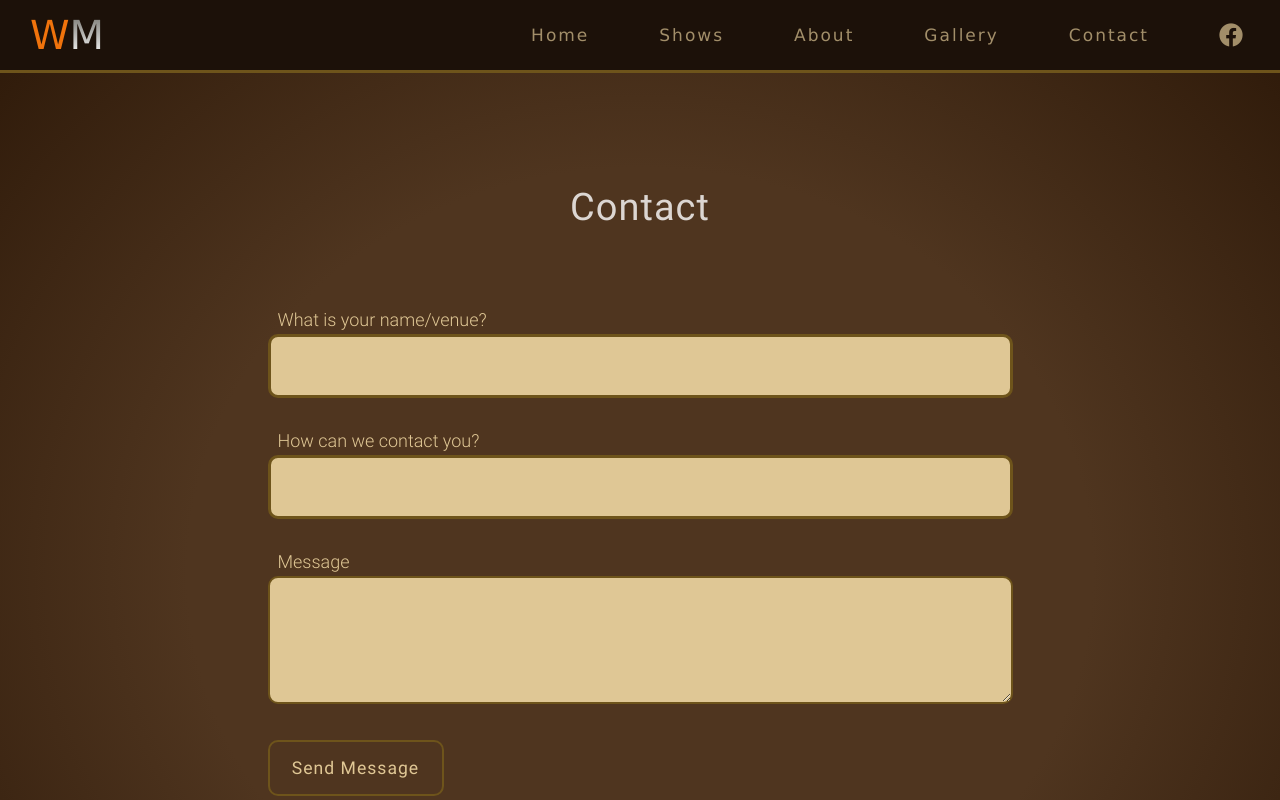
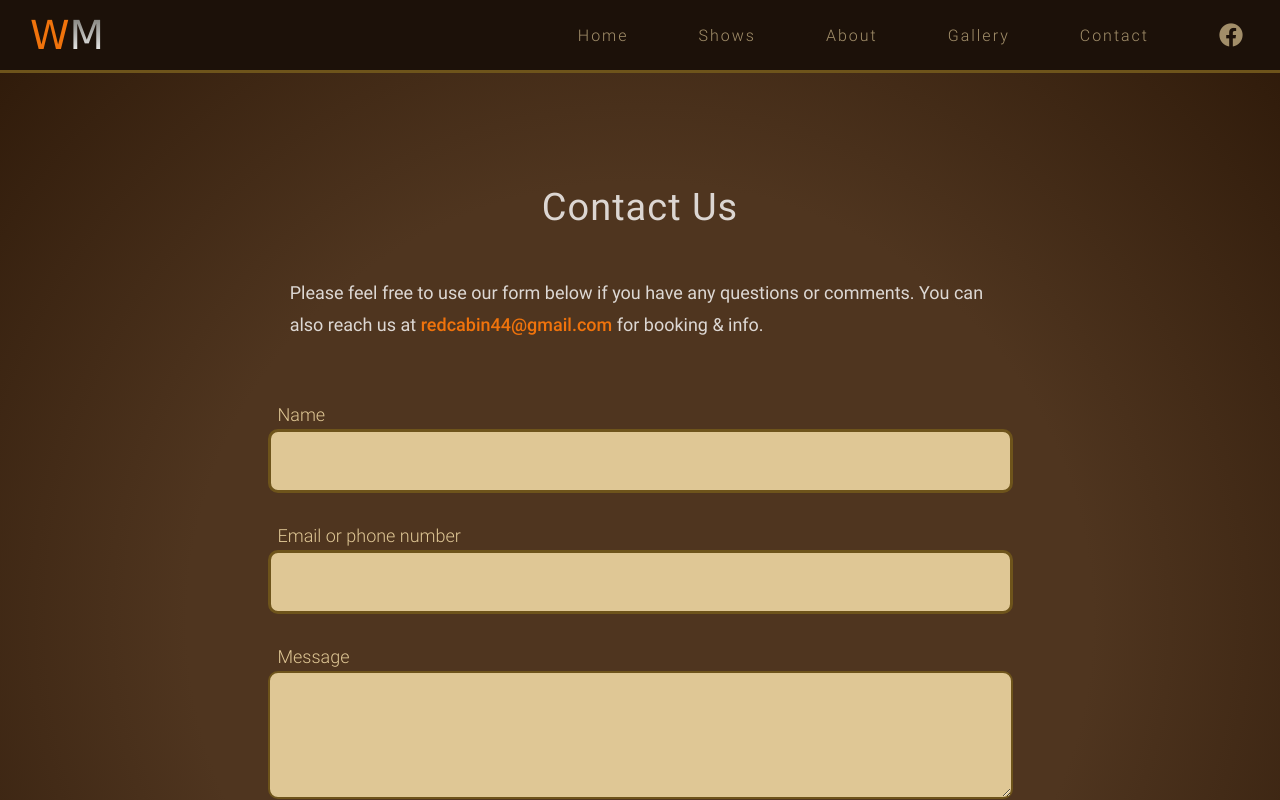
Before and after one commit to JShilling4/whiskey-midnight-band-page, a Vue app: page /contact in a window 1280 px wide. Shown: the top 800 px of the page. Built offline with nearby package versions, Linux system fonts and the light colour scheme.

Commit message:
enhancments

```diff
--- a/src/App.vue
+++ b/src/App.vue
@@ -61,11 +61,12 @@ a {
 }
 
 .navlink {
+  font-family: Roboto, sans-serif;
   position: relative;
   height: 100%;
   letter-spacing: 2px;
   font-weight: 300;
-  font-size: 17px;
+  font-size: 16px;
   text-align: right;
   cursor: pointer;
 
--- a/src/components/TheFooter.vue
+++ b/src/components/TheFooter.vue
@@ -84,7 +84,7 @@ footer {
   .bottom-bar {
     background-color: var(--color-secondary);
     padding: 1rem 0 1rem;
-    color: var(--color-primary);
+    color: var(--color-primary-faded);
 
     p {
       /* margin-bottom: 1rem; */
--- a/src/views/ContactView.vue
+++ b/src/views/ContactView.vue
@@ -1,7 +1,12 @@
 <template>
   <div class="page-wrapper">
-    <PageHeading>Contact</PageHeading>
+    <PageHeading>Contact Us</PageHeading>
     <div class="container">
+      <p class="copy">
+        Please feel free to use our form below if you have any questions or
+        comments. You can also reach us at <span>redcabin44@gmail.com</span> for
+        booking & info.
+      </p>
       <div class="content">
         <form
           name="contact"
@@ -12,11 +17,11 @@
         >
           <input type="hidden" name="form-name" value="contact" />
           <InputGroup>
-            <FormLabel>What is your name/venue?</FormLabel>
+            <FormLabel>Name</FormLabel>
             <TextInput v-model="contactForm.name" name="name" required />
           </InputGroup>
           <InputGroup>
-            <FormLabel>How can we contact you?</FormLabel>
+            <FormLabel>Email or phone number</FormLabel>
             <TextInput v-model="contactForm.email" name="email" required />
           </InputGroup>
           <InputGroup>
@@ -61,6 +66,26 @@ h2 {
 .container {
   max-width: var(--wrapper-width);
   margin: 0 auto;
+  .copy {
+    font-family: Roboto;
+    /* width: var(--wrapper-width); */
+    margin: 0 auto;
+    /* padding: 0 8rem; */
+    width: 70%;
+    line-height: 1.75;
+    font-size: 18px;
+    color: var(--copy-white-faded);
+
+    @media screen and (max-width: 556px) {
+      width: 98%;
+      font-size: 15px;
+    }
+
+    span {
+      color: var(--orange);
+      font-weight: 500;
+    }
+  }
 }
 
 .heading-container {
@@ -100,4 +125,10 @@ h2 {
     }
   }
 }
+
+.page-wrapper {
+  @media screen and (max-width: 1024px) {
+    padding-bottom: 8rem;
+  }
+}
 </style>
--- a/src/views/GalleryView.vue
+++ b/src/views/GalleryView.vue
@@ -5,15 +5,14 @@
       <h2>Photos</h2>
       <div class="row">
         <div class="column">
-          <img src="@/assets/images/IMG_3438.jpg" />
-          <img src="@/assets/images/both-guitars-crp.jpg" />
+          <img src="@/assets/images/road.jpg" />
+          <img src="@/assets/images/band-setup.jpg" />
         </div>
         <div class="column">
-          <img src="@/assets/images/band-setup.jpg" />
-          <img src="@/assets/images/both-stage2.jpg" />
+          <img src="@/assets/images/both-stage1.jpg" />
         </div>
         <div class="column">
-          <img src="@/assets/images/road.jpg" />
+          <img src="@/assets/images/both-guitars-crp.jpg" />
         </div>
       </div>
     </section>
@@ -49,8 +48,17 @@ section {
 }
 h2 {
   font-weight: 500;
-
   margin: 0 0 2rem;
+  position: relative;
+  &:after {
+    position: absolute;
+    content: "";
+    height: 3px;
+    width: 6rem;
+    left: 0;
+    bottom: -10px;
+    background-color: var(--orange);
+  }
 }
 .row {
   display: flex;
--- a/src/views/HomeView.vue
+++ b/src/views/HomeView.vue
@@ -39,7 +39,7 @@ import ShowsView from "@/views/ShowsView.vue";
   z-index: 1;
   height: 900px;
   background: linear-gradient(0deg, rgba(0, 0, 0, 0.1), rgba(0, 0, 0, 0.6)),
-    url("@/assets/images/IMG_3438.JPG");
+    url("@/assets/images/stage-main.jpg");
   background-size: cover;
   background-position: center -50px;
   background-repeat: no-repeat;
--- a/src/views/ShowsView.vue
+++ b/src/views/ShowsView.vue
@@ -142,6 +142,7 @@ import PageHeading from "@/components/PageHeading.vue";
 
     tr {
       margin-bottom: 2rem;
+      border: 5px solid var(--color-secondary);
       background-color: var(--banner-color);
       @media screen and (max-width: 768px) {
         display: flex;
```
Also changed, not shown: 2 other files (tests, documents, lock files or other folders).
